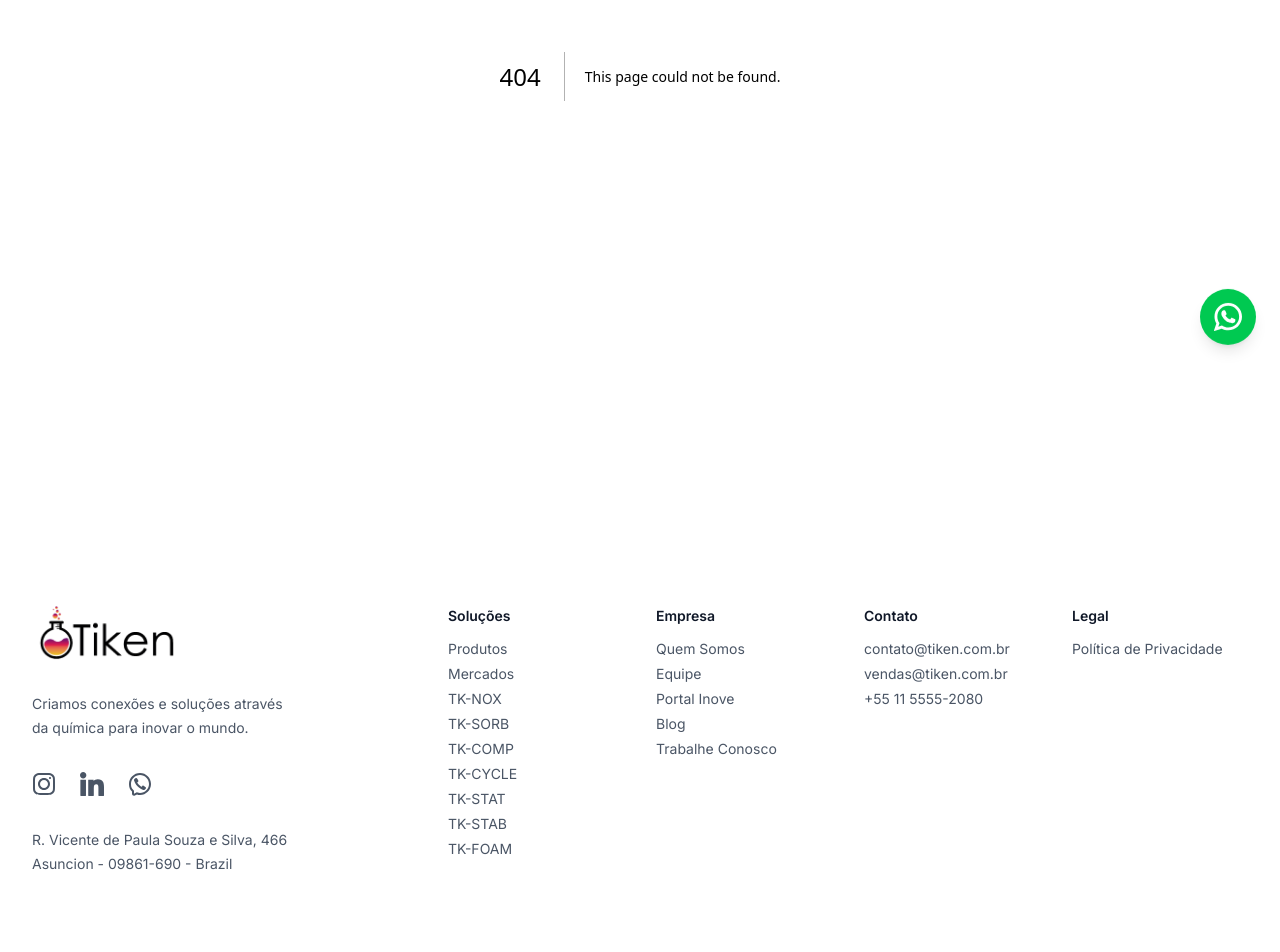
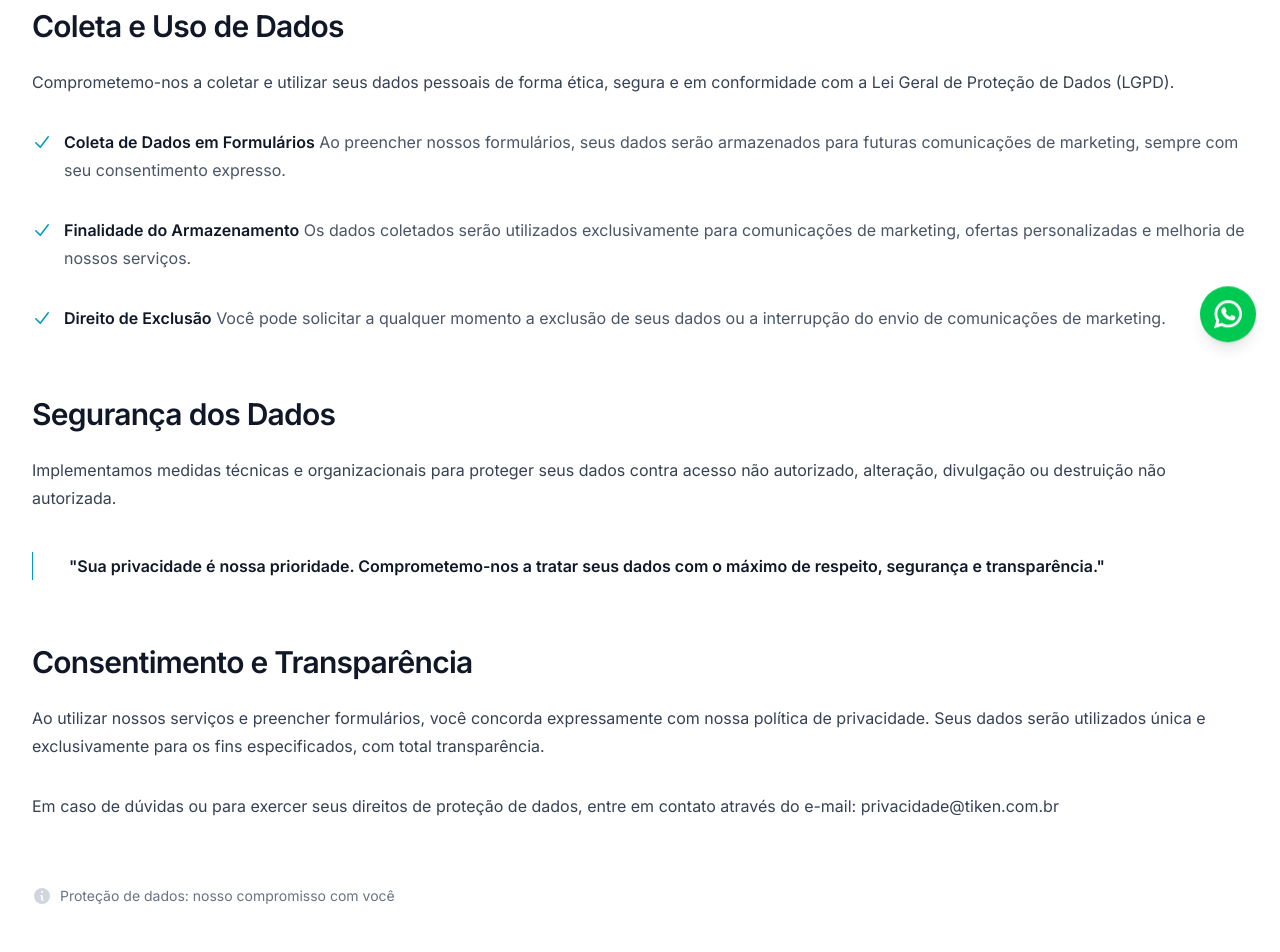
Before and after one commit to TrindadeBRA/trinitykit-next, a Next.js app: page /politica-de-privacidade in a window 1280 px wide. Before the commit this address had no page. Shown: the part 420-1372 px from the top of the page. Built offline with nearby package versions, Linux system fonts and the light colour scheme.

Commit message:
politica de privacidade added

```diff
--- /dev/null
+++ b/app/politica-de-privacidade/page.tsx
@@ -0,0 +1,18 @@
+import ContactItems from "@/src/components/ContactItems";
+import PinMap from "@/src/components/PinMap";
+import PoliticalContent from "@/src/components/PoliticalContent";
+
+export const metadata = {
+  title: 'Politica e Privacidade | Tiken',
+  description: 'A Tiken é uma empresa de química que oferece soluções inovadoras para o mercado. Nossa política de privacidade explica como coletamos, usamos e protegemos seus dados pessoais.',
+}
+
+export default function PoliticaPrivacidade() {
+  return (
+    <>
+      <PoliticalContent />
+      <ContactItems />
+      <PinMap />
+    </>
+  );
+}
--- /dev/null
+++ b/src/components/PoliticalContent/index.tsx
@@ -0,0 +1,85 @@
+import { InformationCircleIcon } from '@heroicons/react/20/solid'
+
+export default function PrivacyPolicy() {
+  return (
+    <div className="bg-white px-6 py-24 lg:px-8">
+      <div className="mx-auto max-w-7xl text-base/7 text-gray-700">
+        <p className="text-base/7 font-semibold text-[#0399c4]">Política de Privacidade</p>
+        <h1 className="mt-2 text-4xl font-semibold tracking-tight text-pretty text-gray-900 sm:text-5xl">
+          Tiken: Compromisso com sua Privacidade
+        </h1>
+        <p className="mt-6 text-xl/8">
+          Na Tiken, protegemos seus dados pessoais e garantimos transparência em todas as nossas práticas de tratamento de informações.
+        </p>
+        <div className="mt-10">
+          <h2 className="mt-16 text-3xl font-semibold tracking-tight text-pretty text-gray-900">
+            Coleta e Uso de Dados
+          </h2>
+          <p className="mt-6">
+            Comprometemo-nos a coletar e utilizar seus dados pessoais de forma ética, segura e em conformidade com a Lei Geral de Proteção de Dados (LGPD).
+          </p>
+          <ul role="list" className="mt-8 space-y-8 text-gray-600">
+            <li className="flex gap-x-3">
+              <svg xmlns="http://www.w3.org/2000/svg" viewBox="0 0 20 20" fill="currentColor" className="mt-1 size-5 flex-none text-[#0399c4]">
+                <path fillRule="evenodd" d="M16.704 4.153a.75.75 0 01.143 1.052l-8 10.5a.75.75 0 01-1.127.075l-4.5-4.5a.75.75 0 011.06-1.06l3.894 3.893 7.48-9.817a.75.75 0 011.05-.143z" clipRule="evenodd" />
+              </svg>
+              <span>
+                <strong className="font-semibold text-gray-900">Coleta de Dados em Formulários</strong> Ao preencher nossos formulários, seus dados serão armazenados para futuras comunicações de marketing, sempre com seu consentimento expresso.
+              </span>
+            </li>
+            <li className="flex gap-x-3">
+              <svg xmlns="http://www.w3.org/2000/svg" viewBox="0 0 20 20" fill="currentColor" className="mt-1 size-5 flex-none text-[#0399c4]">
+                <path fillRule="evenodd" d="M16.704 4.153a.75.75 0 01.143 1.052l-8 10.5a.75.75 0 01-1.127.075l-4.5-4.5a.75.75 0 011.06-1.06l3.894 3.893 7.48-9.817a.75.75 0 011.05-.143z" clipRule="evenodd" />
+              </svg>
+              <span>
+                <strong className="font-semibold text-gray-900">Finalidade do Armazenamento</strong> Os dados coletados serão utilizados exclusivamente para comunicações de marketing, ofertas personalizadas e melhoria de nossos serviços.
+              </span>
+            </li>
+            <li className="flex gap-x-3">
+              <svg xmlns="http://www.w3.org/2000/svg" viewBox="0 0 20 20" fill="currentColor" className="mt-1 size-5 flex-none text-[#0399c4]">
+                <path fillRule="evenodd" d="M16.704 4.153a.75.75 0 01.143 1.052l-8 10.5a.75.75 0 01-1.127.075l-4.5-4.5a.75.75 0 011.06-1.06l3.894 3.893 7.48-9.817a.75.75 0 011.05-.143z" clipRule="evenodd" />
+              </svg>
+              <span>
+                <strong className="font-semibold text-gray-900">Direito de Exclusão</strong> Você pode solicitar a qualquer momento a exclusão de seus dados ou a interrupção do envio de comunicações de marketing.
+              </span>
+            </li>
+          </ul>
+
+          <h2 className="mt-16 text-3xl font-semibold tracking-tight text-pretty text-gray-900">
+            Segurança dos Dados
+          </h2>
+          <p className="mt-6">
+            Implementamos medidas técnicas e organizacionais para proteger seus dados contra acesso não autorizado, alteração, divulgação ou destruição não autorizada.
+          </p>
+
+          <figure className="mt-10 border-l border-[#0399c4] pl-9">
+            <blockquote className="font-semibold text-gray-900">
+              <p>
+                "Sua privacidade é nossa prioridade. Comprometemo-nos a tratar seus dados com o máximo de respeito, segurança e transparência."
+              </p>
+            </blockquote>
+          </figure>
+
+          <div className="mt-16">
+            <h2 className="text-3xl font-semibold tracking-tight text-pretty text-gray-900">
+              Consentimento e Transparência
+            </h2>
+            <p className="mt-6">
+              Ao utilizar nossos serviços e preencher formulários, você concorda expressamente com nossa política de privacidade. Seus dados serão utilizados única e exclusivamente para os fins especificados, com total transparência.
+            </p>
+            <p className="mt-8">
+              Em caso de dúvidas ou para exercer seus direitos de proteção de dados, entre em contato através do e-mail: privacidade@tiken.com.br
+            </p>
+          </div>
+
+          <figure className="mt-16">
+            <figcaption className="mt-4 flex gap-x-2 text-sm/6 text-gray-500">
+              <InformationCircleIcon aria-hidden="true" className="mt-0.5 size-5 flex-none text-gray-300" />
+              Proteção de dados: nosso compromisso com você
+            </figcaption>
+          </figure>
+        </div>
+      </div>
+    </div>
+  )
+}
```
Also changed, not shown: 1 other file (tests, documents, lock files or other folders).
